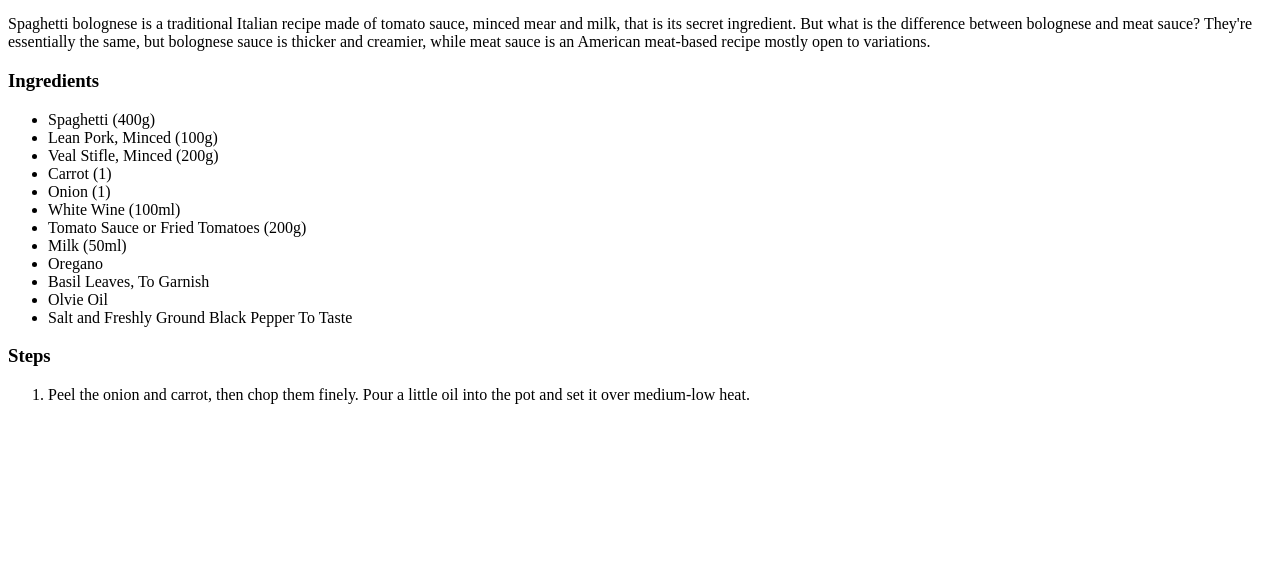
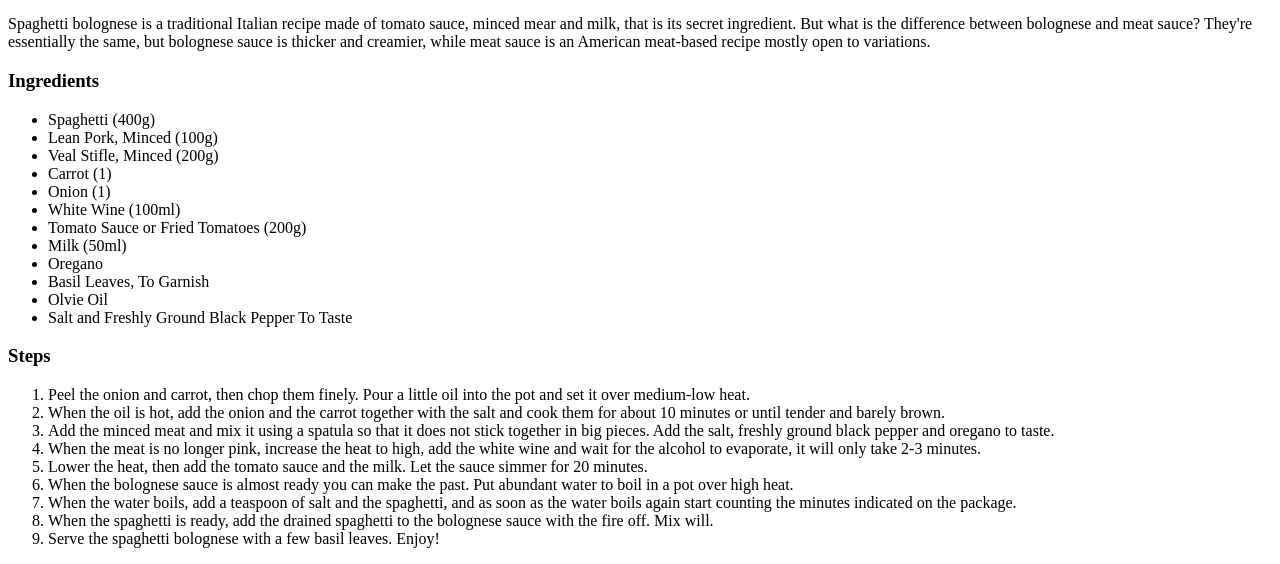
Before and after one commit to dylanlammert/odin-recipees, a plain HTML site: page recipes/spaghetti.html in a window 1280 px wide. Shown: the part 428-992 px from the top of the page. Before the commit the page ends 848 px from the top, so only its background shows below. Drawn offline with Linux system fonts and the light colour scheme.

Commit message:
Updated the steps to make spaghetti bolognese.

```diff
--- a/recipes/spaghetti.html
+++ b/recipes/spaghetti.html
@@ -39,6 +39,24 @@
         <li>Peel the onion and carrot, then chop them finely. Pour a little oil into
             the pot and set it over medium-low heat.
         </li>
+        <li>When the oil is hot, add the onion and the carrot together with the salt and
+            cook them for about 10 minutes or until tender and barely brown.
+        </li>
+        <li>Add the minced meat and mix it using a spatula so that it does not stick together
+            in big pieces. Add the salt, freshly ground black pepper and oregano to taste.
+        </li>
+        <li>When the meat is no longer pink, increase the heat to high, add the white wine and
+            wait for the alcohol to evaporate, it will only take 2-3 minutes.
+        </li>
+        <li>Lower the heat, then add the tomato sauce and the milk. Let the sauce simmer for 20 minutes.
+        </li>
+        <li>When the bolognese sauce is almost ready you can make the past. Put abundant water
+            to boil in a pot over high heat.
+        </li>
+        <li>When the water boils, add a teaspoon of salt and the spaghetti, and as soon as the water boils
+            again start counting the minutes indicated on the package.</li>
+        <li>When the spaghetti is ready, add the drained spaghetti to the bolognese sauce with the fire off. Mix will.</li>
+        <li>Serve the spaghetti bolognese with a few basil leaves. Enjoy!</li>
     </ol>
 
 </body>
```
